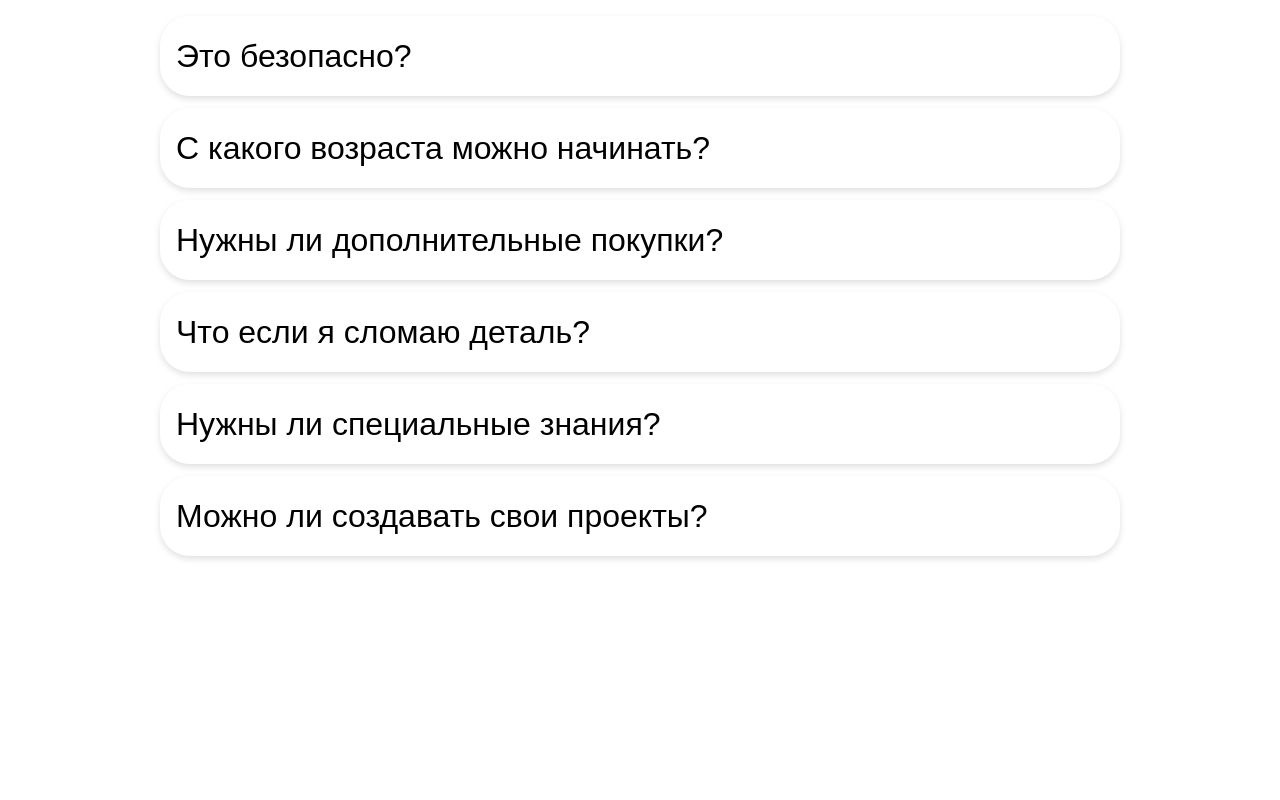
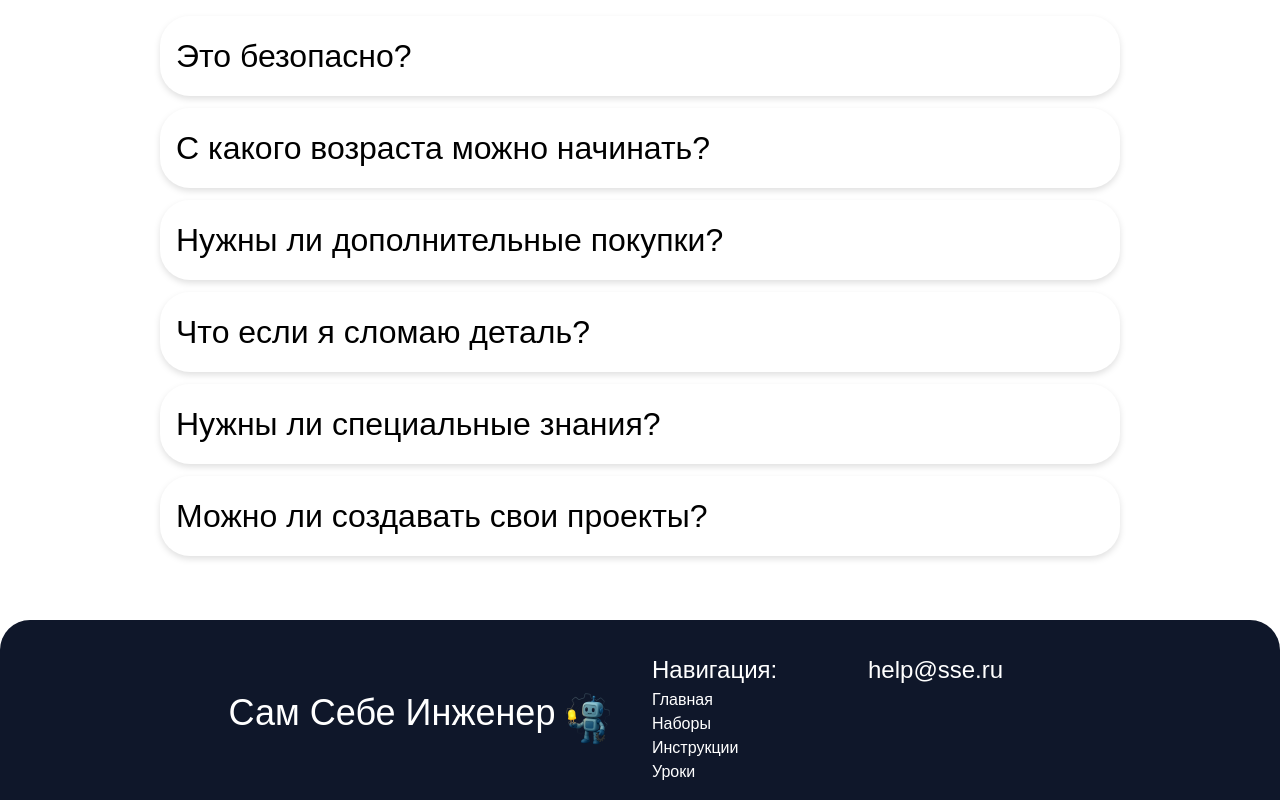
Before and after one commit to tsyay/sam-sebe-engineer-frontend, a React (Vite) app in the folder sam-sebe-engineer-frontend/: page / in a window 1280 px wide. Shown: the part 3267-4067 px from the top of the page. Before the commit the page ends 3887 px from the top, so only its background shows below. Built offline with nearby package versions, Linux system fonts and the light colour scheme.

Commit message:
Add Footer component and integrate into App
Introduces a new Footer component with navigation and contact info, exports it from widgets, and adds it to the main App layout for consistent site-wide footer display.

```diff
--- a/sam-sebe-engineer-frontend/src/app/App.tsx
+++ b/sam-sebe-engineer-frontend/src/app/App.tsx
@@ -1,6 +1,6 @@
 import { BrowserRouter, Route, Routes } from "react-router";
 import { HomePage } from "../pages/home";
-import { Header } from "../widgets";
+import { Footer, Header } from "../widgets";
 function App() {
   return (
     <>
@@ -9,6 +9,7 @@ function App() {
         <Routes>
           <Route path="/" element={<HomePage />} />
         </Routes>
+        <Footer/>
       </BrowserRouter>
     </>
   );
--- /dev/null
+++ b/sam-sebe-engineer-frontend/src/widgets/footer/footer.tsx
@@ -0,0 +1,33 @@
+import { Link } from "react-router";
+import logo from '../../../public/images/logo.png'
+
+export const Footer = () => {
+  return (
+    <footer className="w-full py-[16px] bg-[#0F172A] rounded-t-[30px] pt-[32px] flex flex-row gap-3 justify-center text-white">
+      <div className="w-[432px] h-full flex flex-row justify-center self-center">
+        <h3 className="text-[36px]">Сам Себе Инженер</h3>
+        <img className="object-fit h-[64px]" src={logo} alt="" />
+      </div>
+      <div className="w-[204px]">
+        <p className="text-[24px]">Навигация:</p>
+        <div className="flex flex-col">
+          <span>
+            <Link className="font-light" to={`/`}>Главная</Link>
+          </span>
+          <span>
+            <Link className="font-light" to={`/kits`}>Наборы</Link>
+          </span>
+          <span>
+            <Link className="font-light" to={`/instructions`}>Инструкции</Link>
+          </span>
+          <span>
+            <Link className="font-light" to={`/lessons`}>Уроки</Link>
+          </span>
+        </div>
+      </div>
+      <div className="w-[204px] text-[24px]">
+        <p>help@sse.ru</p>
+      </div>
+    </footer>
+  );
+};
--- /dev/null
+++ b/sam-sebe-engineer-frontend/src/widgets/footer/index.ts
@@ -0,0 +1 @@
+export { Footer } from "./footer";
--- a/sam-sebe-engineer-frontend/src/widgets/index.ts
+++ b/sam-sebe-engineer-frontend/src/widgets/index.ts
@@ -4,3 +4,4 @@ export { HowItWorks } from "./how-it-works";
 export { Kits } from "./kits";
 export { TargetAudience } from "./target-audience";
 export { FAQ } from "./faq";
+export { Footer } from "./footer";
```
